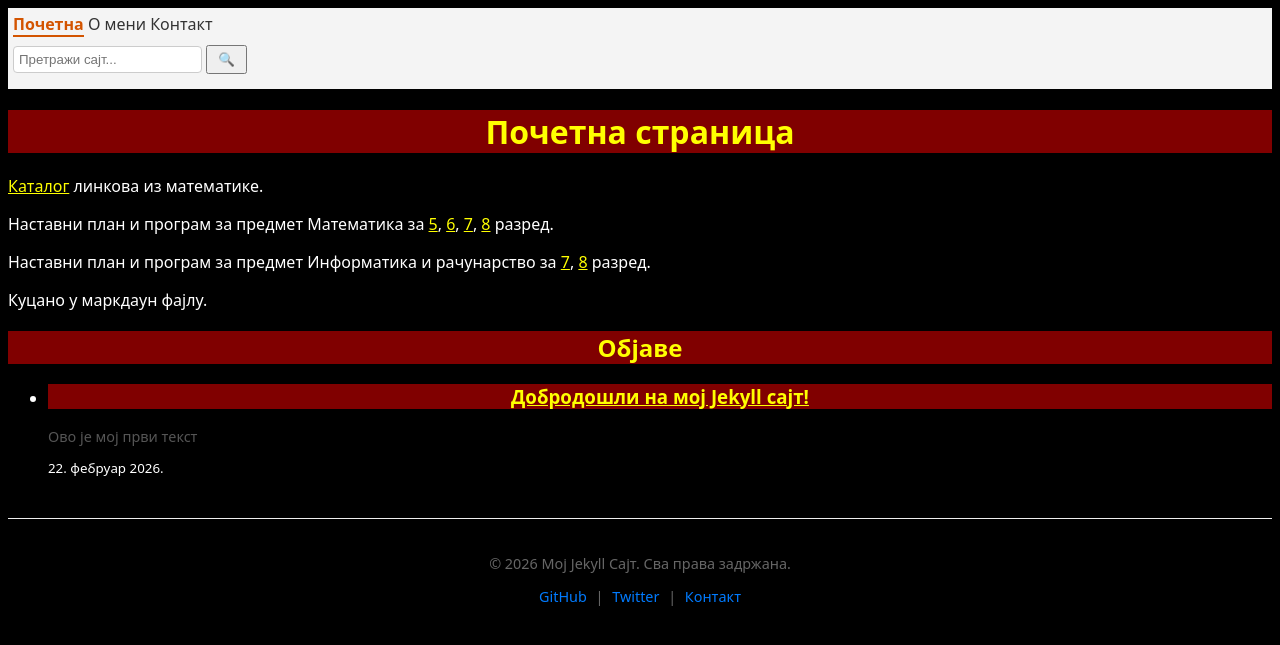
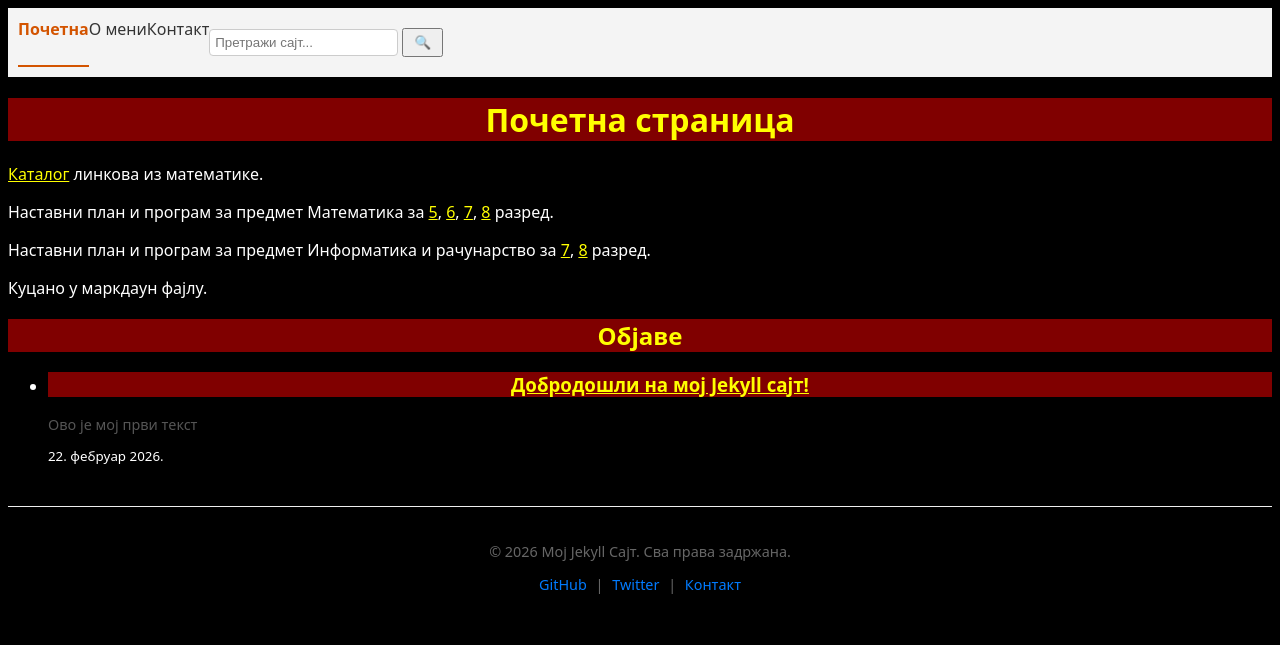
Before and after one commit to ndjapic/ndjapic.github.io, a Jekyll site: the page built from index.md, in a window 1280 px wide. Shown: the top 645 px of the page. Built offline with Jekyll 4.4.1, drawn with Linux system fonts in a browser that asks for light colours.

Commit message:
Update navigation.html

```diff
--- a/_includes/navigation.html
+++ b/_includes/navigation.html
@@ -24,10 +24,10 @@
   }
   .main-nav {
     background: #f4f4f4;
-    padding: 5px;
-    /*margin-bottom: 15px;*/
-    /*display: flex;*/
-    /*gap: 10px;*/ /* Размак између линкова */
+    padding: 10px;
+    /*margin-bottom: 20px;*/
+    display: flex;
+    /*gap: 15px;*/ /* Размак између линкова */
   }
   .main-nav a {
     text-decoration: none;
```
